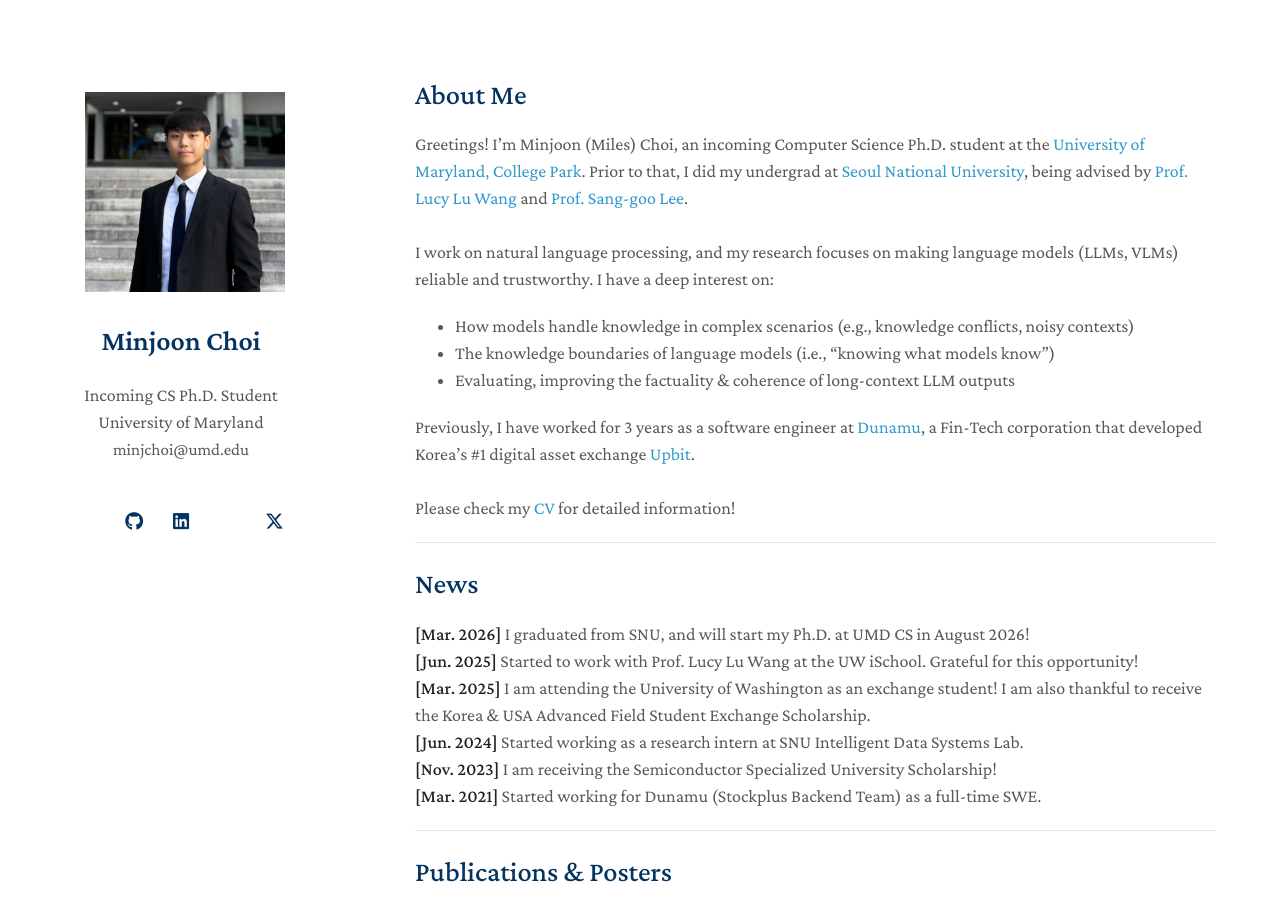
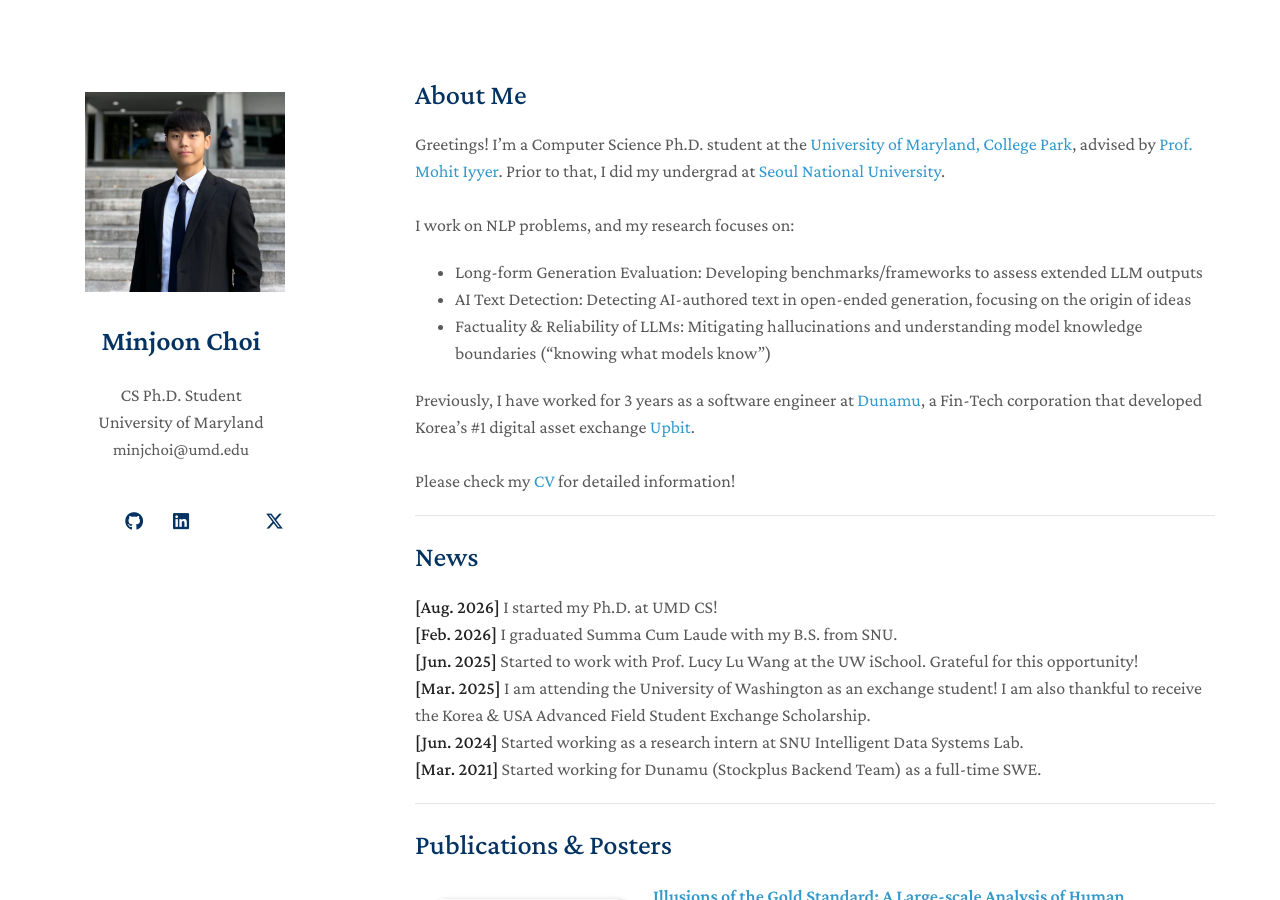
Before and after one commit to m-joon-ixix/m-joon-ixix.github.io, a Jekyll site: the page built from index.md, in a window 1280 px wide and 900 px high. Built offline with Jekyll 4.4.1, drawn with Linux system fonts in a browser that asks for light colours; a style sheet for code colours, icons or effects is not loaded; our own code applies the rules of GitHub Pages for plain Markdown files.

Commit message:
update Aug 2026; starting PhD

```diff
--- a/_config.yml
+++ b/_config.yml
@@ -1,13 +1,13 @@
 # Basic Information
 title: Minjoon Choi
-position: Incoming CS Ph.D. Student
+position: CS Ph.D. Student
 affiliation: University of Maryland
 email: minjchoi@umd.edu
 
 # Search Engine Optimization (SEO)
 # The following information is used to improve the website traffic from search engines, e.g., Google.
 keywords: Minjoon Choi, University of Maryland, PhD Student, Seoul National University, Computer Science, Natural Language Processing
-description: This is the personal website of Minjoon Choi, an incoming Ph.D. student in Computer Science at the University of Maryland.
+description: This is the personal website of Minjoon Choi, a Computer Science Ph.D. student at the University of Maryland.
 canonical: https://m-joon-ixix.github.io
 
 # Links
--- a/index.md
+++ b/index.md
@@ -4,13 +4,13 @@
 
 ## About Me
 
-Greetings! I'm Minjoon (Miles) Choi, an incoming Computer Science Ph.D. student at the <a href="https://www.cs.umd.edu" target="_blank">University of Maryland, College Park</a>.
-Prior to that, I did my undergrad at <a href="https://en.snu.ac.kr/index.html" target="_blank">Seoul National University</a>, being advised by <a href="https://llwang.net" target="_blank">Prof. Lucy Lu Wang</a> and <a href="https://ids.snu.ac.kr/members/M_Sang-goo_Lee.html" target="_blank">Prof. Sang-goo Lee</a>.
+Greetings! I'm a Computer Science Ph.D. student at the <a href="https://www.cs.umd.edu" target="_blank">University of Maryland, College Park</a>, advised by <a href="https://www.cs.umd.edu/~miyyer" target="_blank">Prof. Mohit Iyyer</a>.
+Prior to that, I did my undergrad at <a href="https://en.snu.ac.kr/index.html" target="_blank">Seoul National University</a>.
 <br><br>
-I work on natural language processing, and my research focuses on making language models (LLMs, VLMs) reliable and trustworthy. I have a deep interest on:
-- How models handle knowledge in complex scenarios (e.g., knowledge conflicts, noisy contexts)
-- The knowledge boundaries of language models (i.e., "knowing what models know")
-- Evaluating, improving the factuality & coherence of long-context LLM outputs
+I work on NLP problems, and my research focuses on:
+- Long-form Generation Evaluation: Developing benchmarks/frameworks to assess extended LLM outputs
+- AI Text Detection: Detecting AI-authored text in open-ended generation, focusing on the origin of ideas
+- Factuality & Reliability of LLMs: Mitigating hallucinations and understanding model knowledge boundaries (“knowing what models know”)
 
 Previously, I have worked for 3 years as a software engineer at <a href="https://www.dunamu.com/en" target="_blank">Dunamu</a>, a Fin-Tech corporation that developed Korea's #1 digital asset exchange <a href="https://upbit.com/home" target="_blank">Upbit</a>.
 <br><br>
@@ -19,11 +19,11 @@
 ---
 
 ## News
-**[Mar. 2026]** I graduated from SNU, and will start my Ph.D. at UMD CS in August 2026!<br>
+**[Aug. 2026]** I started my Ph.D. at UMD CS!<br>
+**[Feb. 2026]** I graduated Summa Cum Laude with my B.S. from SNU.<br>
 **[Jun. 2025]** Started to work with Prof. Lucy Lu Wang at the UW iSchool. Grateful for this opportunity!<br>
 **[Mar. 2025]** I am attending the University of Washington as an exchange student! I am also thankful to receive the Korea & USA Advanced Field Student Exchange Scholarship.<br>
 **[Jun. 2024]** Started working as a research intern at SNU Intelligent Data Systems Lab.<br>
-**[Nov. 2023]** I am receiving the Semiconductor Specialized University Scholarship!<br>
 **[Mar. 2021]** Started working for Dunamu (Stockplus Backend Team) as a full-time SWE.<br>
 
 ---
```
Also changed, not shown: 1 other file.
